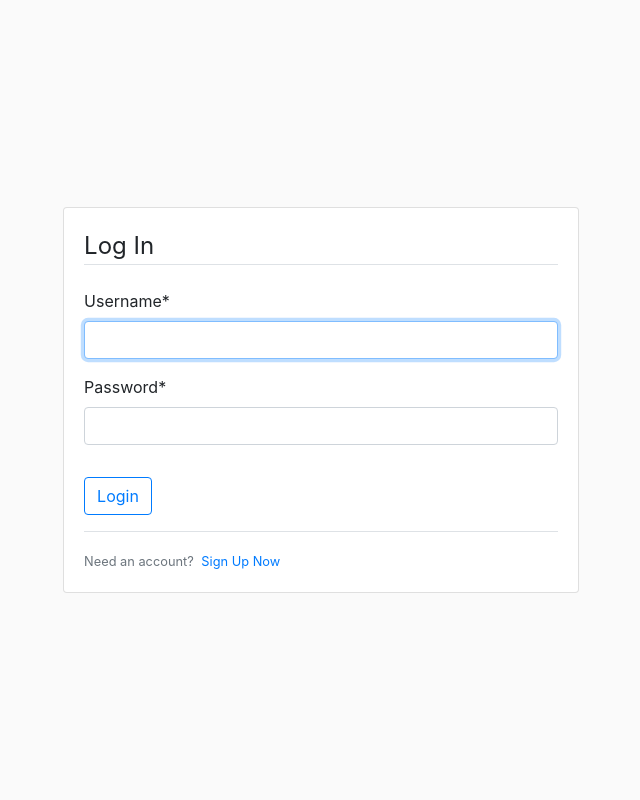
After one commit to AnimeAllstar/To-Do-App, a Django app: page /u/login/ in a window 1280 px wide. The commit adds this page. Shown: the whole page, without its empty margins (319-959 px from the left). Run offline with Django 3.2, Linux system fonts and the light colour scheme; some libraries are stand-ins or nearby versions.

Commit message:
Added Login, Logout Functionality

```diff
--- a/django_project/settings.py
+++ b/django_project/settings.py
@@ -125,3 +125,7 @@ STATIC_ROOT = os.path.join(BASE_DIR, 'staticfiles')
 STATIC_URL = '/static/'
 
 CRISPY_TEMPLATE_PACK = 'bootstrap4'
+
+LOGIN_REDIRECT_URL = 'todo-home'
+
+LOGIN_URL = 'login'
--- a/django_project/urls.py
+++ b/django_project/urls.py
@@ -3,6 +3,7 @@ from django.urls import path, include
 
 urlpatterns = [
     path('admin/', admin.site.urls),
-    path('register/', include('users.urls')),
+    path('u/', include('users.urls')),
     path('', include('todo.urls')),
+    path('todo/', include('todo.urls')),
 ]
--- a/todo/templates/todo/base.html
+++ b/todo/templates/todo/base.html
@@ -1,4 +1,5 @@
 {% load static %}
+
 <!DOCTYPE html>
 <html>
 
@@ -16,27 +17,9 @@
     </head>
 
     <body>
-
-        <!--Messages-->
-        <div class="row justify-content-center mt-3">
-            {% if messages %}
-            {% for message in messages %}
-            <div class="col-md-6">
-                <div class="alert alert-{{ message.tags}} alert-dismissible fade show" role="alert">
-                    {{ message|safe }}
-                    <button type="button" class="close" data-dismiss="alert" aria-label="Close">
-                        <span aria-hidden="true">&times;</span>
-                    </button>
-                </div>
-            </div>
-            {% endfor %}
-            {% endif %}
-        </div>
-
         <!--Child Content-->
-        <div class="row justify-content-center">
-            {% block content %}{% endblock content %}
-        </div>
+        {% block content %}
+        {% endblock content %}
 
         <!-- BootStrap JavaScript -->
         <script src="https://ajax.googleapis.com/ajax/libs/jquery/3.5.1/jquery.min.js"></script>
--- /dev/null
+++ b/todo/templates/todo/message.html
@@ -0,0 +1,6 @@
+<div class="alert alert-{{ message.tags}} alert-dismissible fade show" role="alert">
+    {{ message|safe }}
+    <button type="button" class="close" data-dismiss="alert" aria-label="Close">
+        <span aria-hidden="true">&times;</span>
+    </button>
+</div>
--- a/todo/views.py
+++ b/todo/views.py
@@ -1,8 +1,10 @@
 from django.shortcuts import render
 from django.http import HttpResponseRedirect
 from .models import TodoItem
+from django.contrib.auth.decorators import login_required
 
 
+@login_required
 def todoView(request):
     items = TodoItem.objects.all()
     context = {
@@ -11,11 +13,14 @@ def todoView(request):
     return render(request, 'todo/home.html', context)
 
 
+@login_required
 def addItem(request):
     newItem = TodoItem(content=request.POST['content'])
     newItem.save()
     return HttpResponseRedirect("/")
 
+
+@login_required
 def deleteItem(request, itemId):
     temp = TodoItem.objects.get(id=itemId)
     temp.delete()
--- /dev/null
+++ b/users/templates/users/login.html
@@ -0,0 +1,39 @@
+{% extends "todo/base.html" %}
+{% load crispy_forms_tags %}
+{% block content %}
+
+<div style="height: 100vh">
+    <div class="row h-100 justify-content-center">
+        <div class="col-md-5 mx-2 my-auto">
+
+            <!--Messages-->
+            {% if messages %}
+            {% for message in messages %}
+            {% include "todo/message.html" %}
+            {% endfor %}
+            {% endif %}
+
+            <div class="card">
+                <div class="card-body">
+                    <form method="POST">
+                        {% csrf_token %}
+                        <fieldset class="form-group">
+                            <legend class="border-bottom mb-4">Log In</legend>
+                            {{ form|crispy }}
+                        </fieldset>
+                        <div class="form-group">
+                            <button class="btn btn-outline-primary" type="submit">Login</button>
+                        </div>
+                    </form>
+                    <div class="border-top pt-3">
+                        <small class="text-muted">
+                            Need an account? <a href="{% url 'register' %}" class="ml-1">Sign Up Now</a>
+                        </small>
+                    </div>
+                </div>
+            </div>
+        </div>
+    </div>
+</div>
+
+{% endblock content%}
--- a/users/templates/users/register.html
+++ b/users/templates/users/register.html
@@ -2,6 +2,7 @@
 {% load crispy_forms_tags %}
 {% block content %}
 
+<div class="row justify-content-center mt-3">
     <div class="col-md-7">
         <div class="card">
             <div class="card-body">
@@ -17,8 +18,9 @@
                 </form>
                 <div class="border-top pt-3">
                     <small class="text-muted">
-                    Already have an account? <a href="#" class="ml-2">Sign In</a>
+                        Already have an account? <a href="{% url 'login' %}" class="ml-2">Sign In</a>
                     </small>
+                </div>
             </div>
         </div>
     </div>
--- a/users/urls.py
+++ b/users/urls.py
@@ -1,7 +1,11 @@
+from django.contrib.auth import views as auth_views
 from django.urls import path
 from . import views
 from users.views import register
 
 urlpatterns = [
-    path('', views.register, name="register"),
+    path('', views.register, name='register'),
+    path('register/', views.register, name='register'),
+    path('login/', auth_views.LoginView.as_view(template_name='users/login.html'), name='login'),
+    path('logout/', auth_views.LogoutView.as_view(template_name='users/logout.html'), name='logout'),
 ]
--- a/users/views.py
+++ b/users/views.py
@@ -1,7 +1,6 @@
 from django.shortcuts import render, redirect
 from django.contrib import messages
 from .forms import UserRegisterForm
-
 
 def register(request):
     if request.method == 'POST':
@@ -11,7 +10,7 @@ def register(request):
             username = form.cleaned_data.get('username')
             messages.success(
                 request, f'Account created for <strong>{username}</strong>')
-            return redirect('todo-home')
+            return redirect('login')
     else:
         form = UserRegisterForm()
     return render(request, 'users/register.html', {'form': form})
```
Also changed, not shown: todo/templates/todo/home.html (+11 -1 lines), todo/templates/todo/sidebar.html (added, +8 -0 lines), users/templates/users/logout.html (added, +22 -0 lines), db.sqlite3. Lines whose indentation alone changed are shown as unchanged.
